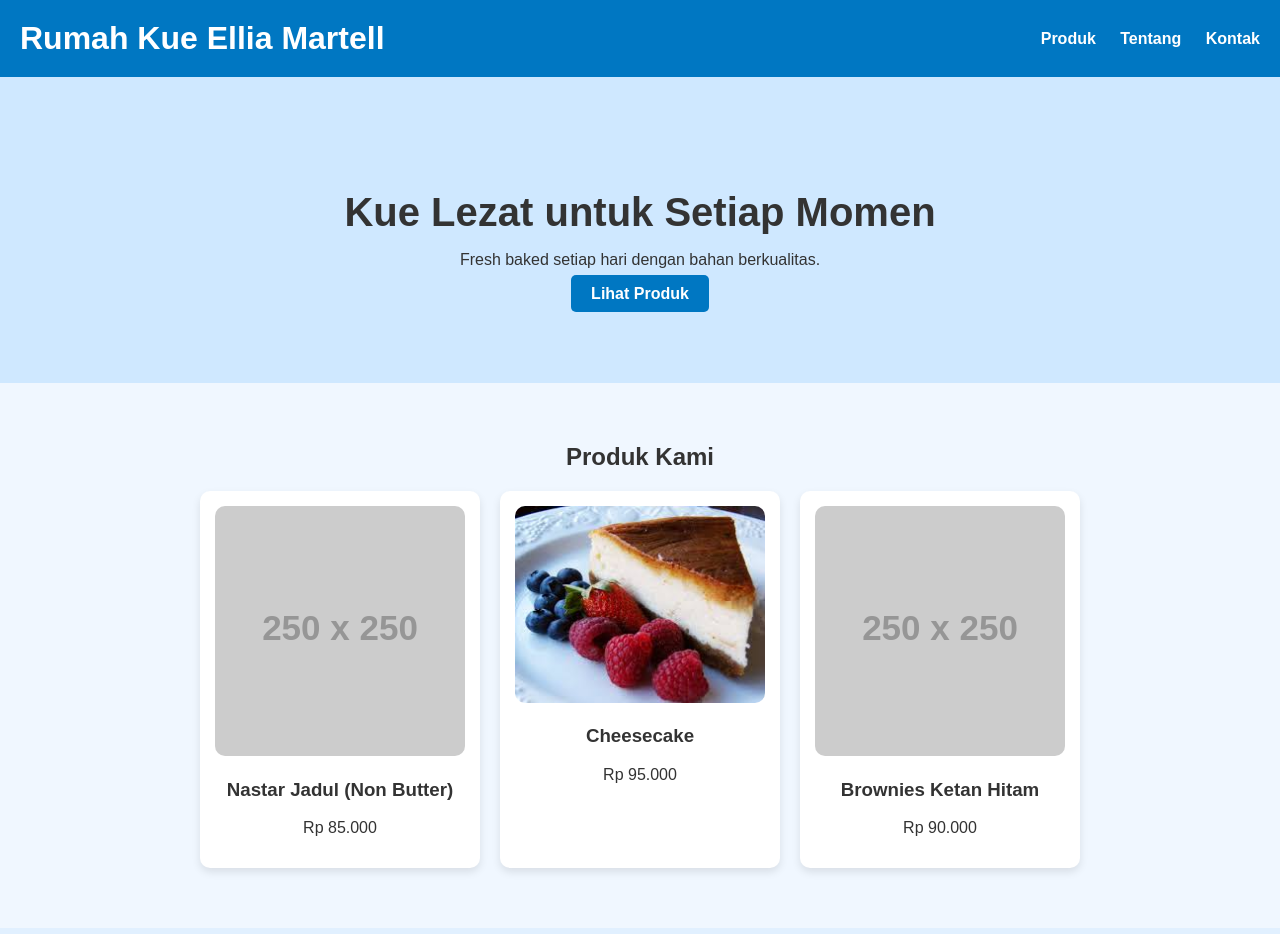
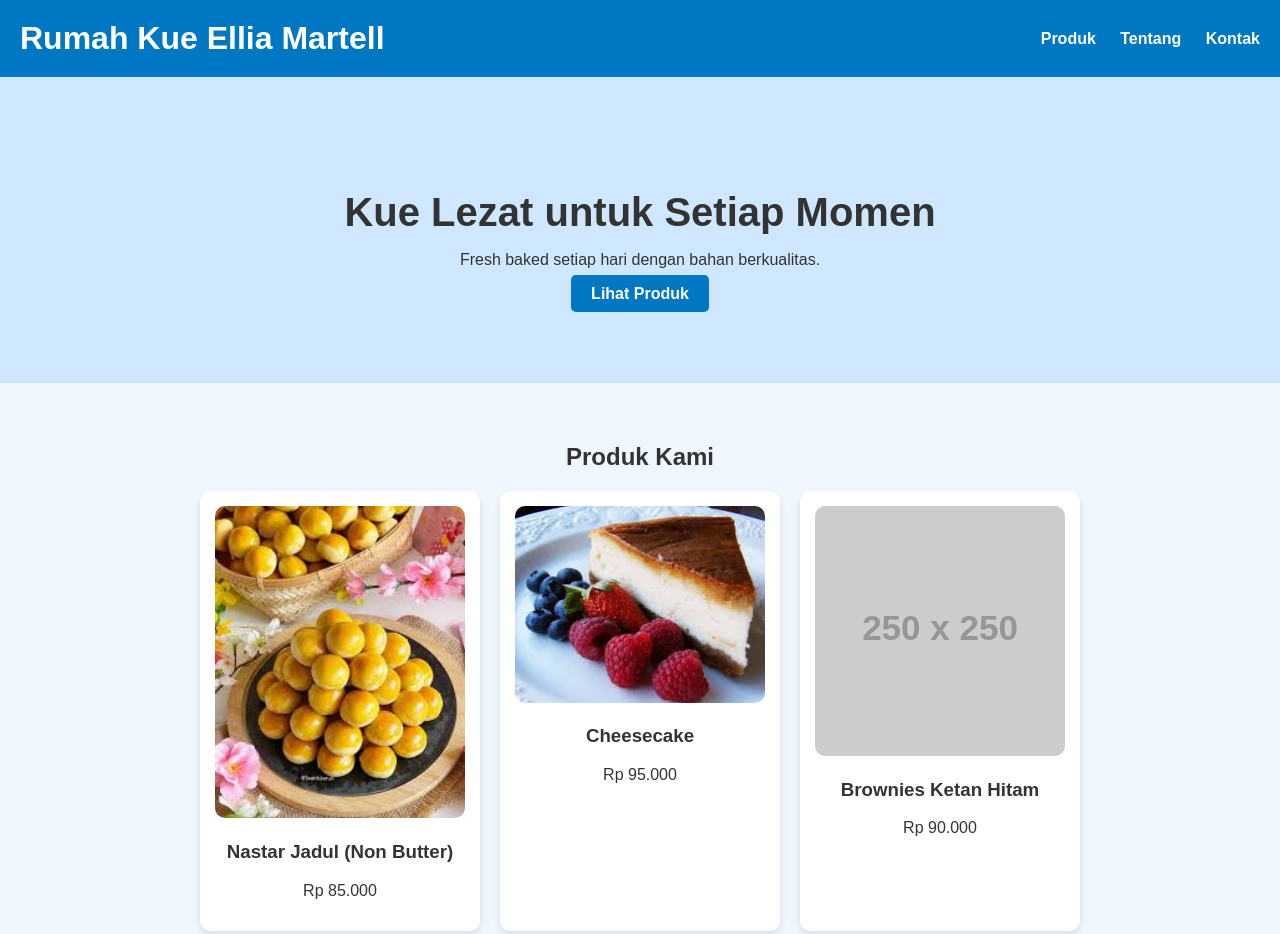
Before and after one commit to alindiristianti54-create/Rumah-Kue-Ellia-Martel, a plain HTML site: page index.html in a window 1280 px wide. Shown: the top 934 px of the page. Drawn offline with Linux system fonts and the light colour scheme; placeholder pictures from the web are drawn by us.

Commit message:
Update index.html

```diff
--- a/index.html
+++ b/index.html
@@ -30,7 +30,7 @@
         <h2>Produk Kami</h2>
         <div class="produk-container">
             <div class="card">
-                <img src="https://via.placeholder.com/250" alt="Nastar">
+                <img src="https://github.com/alindiristianti54-create/Rumah-Kue-Ellia-Martel/blob/main/download.jpeg?raw=true" alt="Nastar">
                 <h3>Nastar Jadul (Non Butter)</h3>
                 <p>Rp 85.000</p>
             </div>
```
